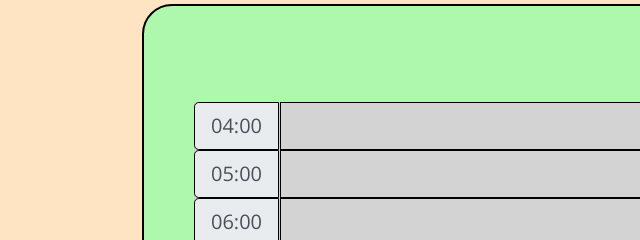
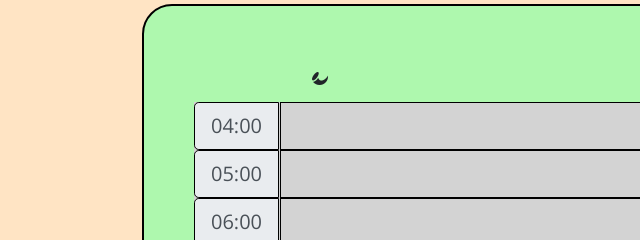
Before and after one commit to michaelshxw/Work-Day-Scheduler, a plain HTML site: page index.html in a window 1280 px wide. Shown: the part 380-620 px from the top of the page, 48-688 px from the left. Drawn offline with nearby package versions, Linux system fonts and the light colour scheme.

Commit message:
Update index.html

```diff
--- a/index.html
+++ b/index.html
@@ -30,7 +30,7 @@
         <button class="btn saveBtn" type="button"><i class="far fa-save" aria-hidden="true"></i></button>
       </div>
 
-      <button class="btn deleteBtn" type="button"><i class="fab fa-affiliatetheme"></i></i></button>
+      <button class="btn deleteBtn" type="button"><i class="fab fa-affiliatetheme"</i></button>
 
     </div>
 
```
